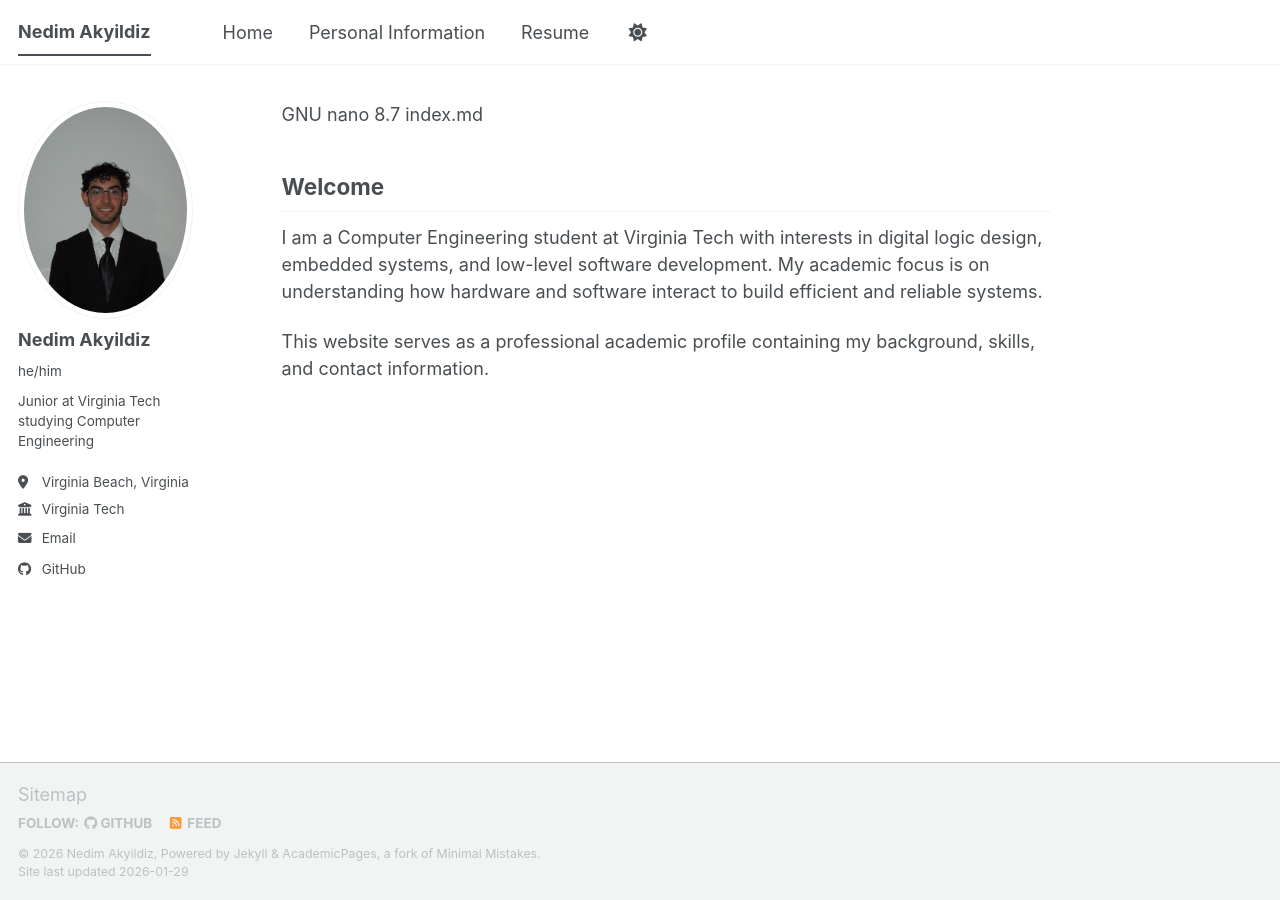
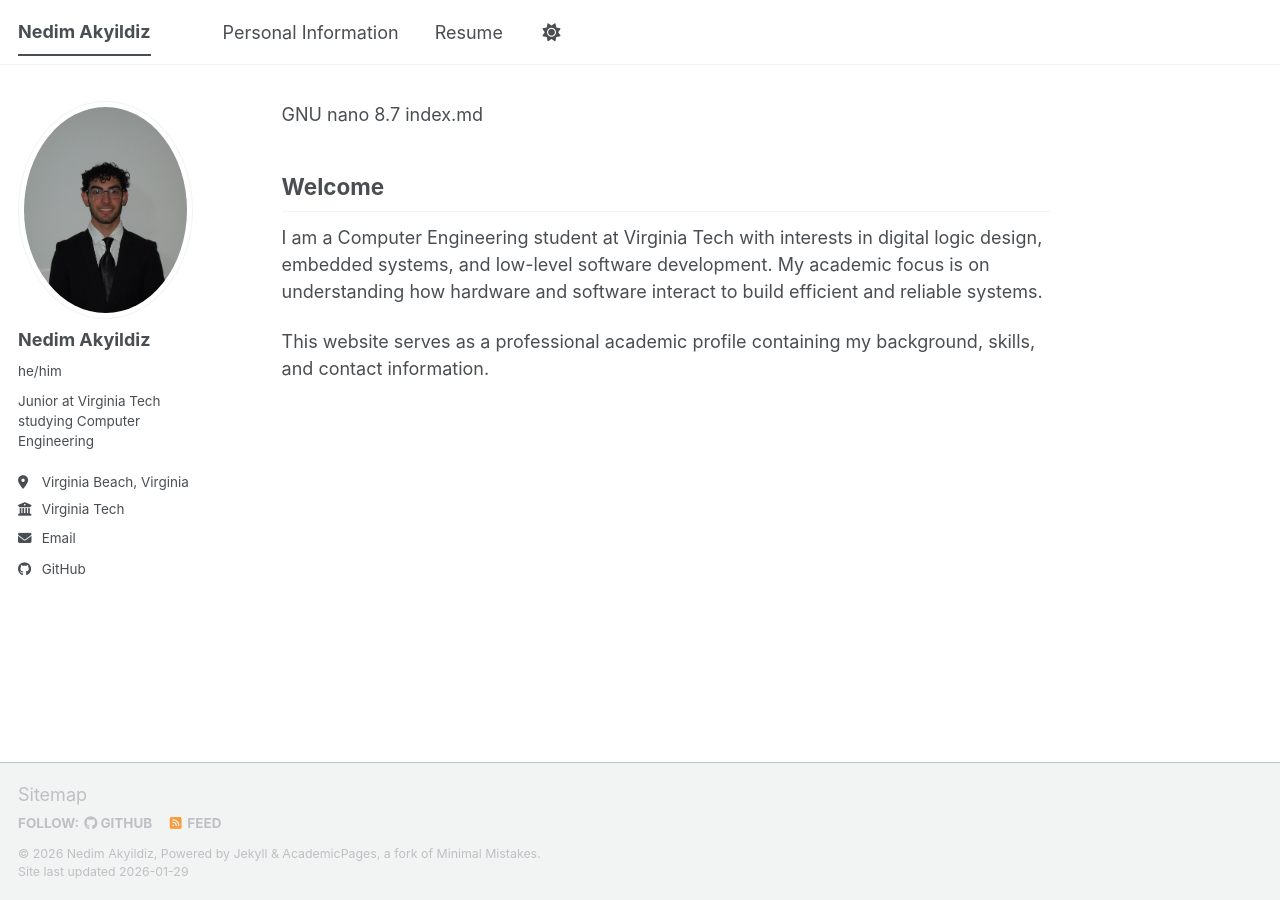
Before and after one commit to NedimAkyildiz/NedimAkyildiz.github.io, a Jekyll site: the page built from index.md, in a window 1280 px wide. Built offline with Jekyll 4.4.1, drawn with Linux system fonts in a browser that asks for light colours; our own code applies the rules of GitHub Pages for plain Markdown files; a script bundle is joined from its source files by our own code; library files that are not in the unit come from our copies.

Commit message:
fixed navigation

```diff
--- a/_data/navigation.yml
+++ b/_data/navigation.yml
@@ -8,9 +8,6 @@
 #      Markdown formatted page while the second is generated using JSON.
 
 main:
-  - title: "Home"
-    url: https://nedimakyildiz.github.io/home/
-
   - title: "Personal Information"
     url: https://nedimakyildiz.github.io/personal-information/
 
```
